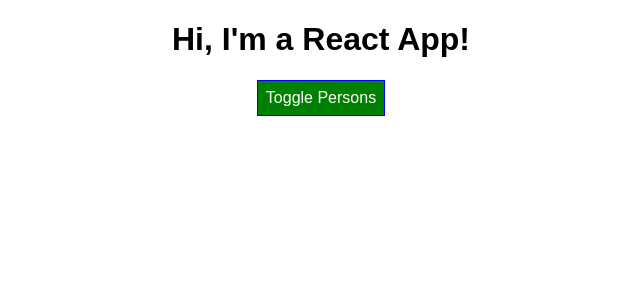
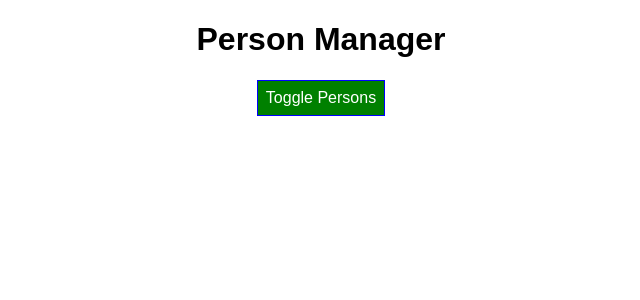
Before and after one commit to kapilag96/complete-react-guide, a React (Create React App) app: page / in a window 1280 px wide. Shown: the top 300 px of the page, without its empty margins (319-959 px from the left). Built offline with nearby package versions, Linux system fonts and the light colour scheme.

Commit message:
Rename h1

```diff
--- a/src/Cockpit/Cockpit.js
+++ b/src/Cockpit/Cockpit.js
@@ -20,7 +20,7 @@ const StyledButton = styled.button`
 
 const Cockpit = (props) => (
     <div className='Cockpit'>
-      <h1>Hi, I'm a React App!</h1>
+      <h1>Person Manager</h1>
       <StyledButton alt={props.showPersons ? 1 : 0} onClick={props.togglePersonsHandler}>Toggle Persons</StyledButton>
     </div>);
 
--- a/src/Persons/Persons.js
+++ b/src/Persons/Persons.js
@@ -2,6 +2,28 @@ import React, { Component } from 'react';
 import Person from './Person';
 
 class Persons extends Component{
+
+  state = {}
+
+  static getDerivedStateFromProps(props, state){
+    console.log('Persons getDerivdedStateFromProps');
+    return state;
+  }
+
+  shouldComponentUpdate(nextProps, nextState){
+    console.log('Persons shouldComponentUpdate');
+    return true;
+  }
+
+  getSnapshotBeforeUpdate(prevProps, prevState){
+    console.log('Persons getSnapshotBeforeUpdate');
+    return null;
+  }
+
+  componentDidUpdate(prevProps, prevState){
+    console.log('Persons componentDidUpdate');
+  }
+
   render(){
     return this.props.persons.map(
     (person, personIndex) => (
--- a/src/containers/App.js
+++ b/src/containers/App.js
@@ -23,12 +23,14 @@ class App extends Component {
   componentDidMount(){
     console.log('App componentDidMount');
   }
+
   state = {
     persons: [
       {id: 'a', name: 'Max'    , age: 29},
       {id: 'b', name: 'Kapil'  , age: 24},
       {id: 'c', name: 'Raphael', age: 32},
-      {id: 'd', name: 'Callum' , age: 15}
+      {id: 'd', name: 'Callum' , age: 15},
+      {id: 'e', name: 'Runan'  , age: 38}
     ],
     showPersons: false
   }
```
